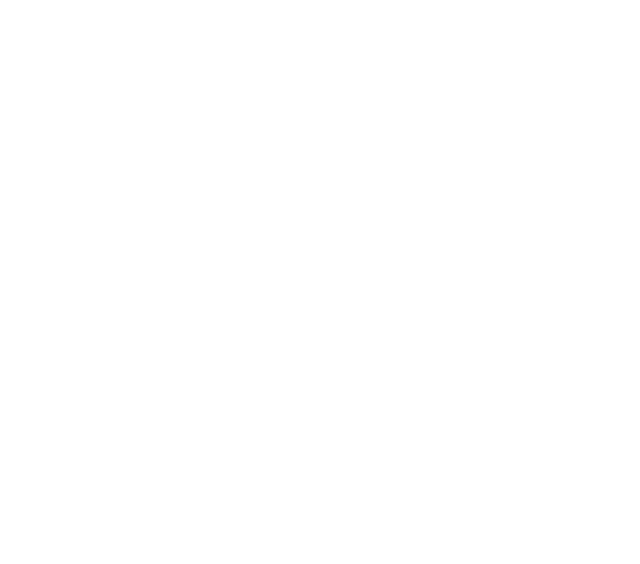
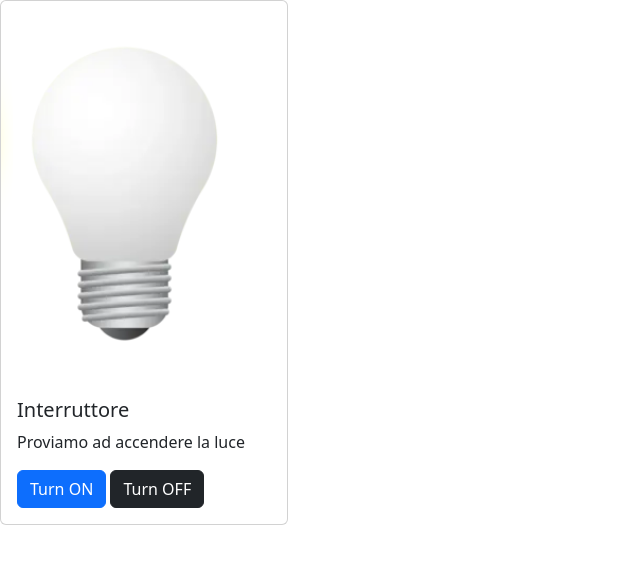
Before and after one commit to CarloMart88/js-dom-1, a plain HTML site: page index.html in a window 1280 px wide. Shown: the whole page, without its empty margins (0-640 px from the left). Drawn offline with nearby package versions, Linux system fonts and the light colour scheme.

Commit message:
feat: creating the card and the button

```diff
--- a/index.html
+++ b/index.html
@@ -7,10 +7,20 @@
   <link href="https://cdn.jsdelivr.net/npm/bootstrap@5.3.7/dist/css/bootstrap.min.css" rel="stylesheet" integrity="sha384-LN+7fdVzj6u52u30Kp6M/trliBMCMKTyK833zpbD+pXdCLuTusPj697FH4R/5mcr" crossorigin="anonymous">
 
 
-  <link rel="stylesheet" href="./style/style.css">
+  <link rel="stylesheet" href="./assets/style/style.css">
   <title>Document</title>
 </head>
 <body>
+
+<div class="card" style="width: 18rem;">
+  <img src="./assets/img/white_lamp.png" class="card-img-top" alt="...">
+  <div class="card-body">
+    <h5 class="card-title">Interruttore </h5>
+    <p class="card-text">Proviamo ad accendere la luce</p>
+    <a href="#" class="btn btn-primary "> Turn ON </a>
+    <a href="#" class="btn btn-dark "> Turn OFF </a>
+  </div>
+</div>
 
 
   <script src="./js/script.js"></script>
--- a/js/script.js
+++ b/js/script.js
@@ -0,0 +1 @@
+console.log(`hola hola coca cola`)
```
